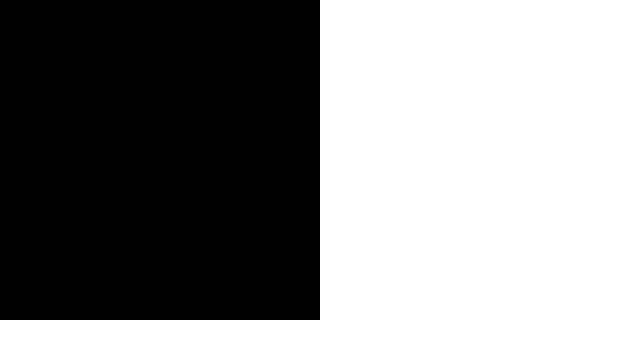
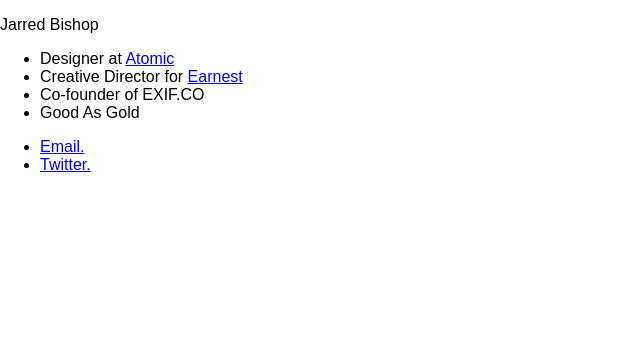
Before and after one commit to jarred/among-other-things, a Jekyll site: the page built from index.md, in a window 1280 px wide. Shown: the top 359 px of the page, without its empty margins (0-640 px from the left). Built offline with Jekyll 4.4.1, drawn with Linux system fonts in a browser that asks for light colours.

Commit message:
add notes and new design

```diff
--- a/_layouts/index.html
+++ b/_layouts/index.html
@@ -12,8 +12,20 @@
     <link rel="stylesheet" type="text/css" href="/assets/css/style.css">
   </head>
   <body>
-    <div class="intro-block block">
-
+    <div class="block intro">
+        <p>Jarred Bishop</p>
+        <ul class="intro-roles">
+            <li>Designer at <a href="http://www.atomic.io">Atomic</a></li>
+            <li>Creative Director for <a href="http://www.earnest.co.nz">Earnest</a></li>
+            <li>Co-founder of EXIF.CO</li>
+            <li class="intro-role--previously"Art Director at <a href="http://www.goodasgold.co.nz">Good As Gold</a></li>
+        </ul>
+    </div>
+    <div class="block social">
+        <ul>
+            <li class="social-link"><a href="mailto:jarredbishop+website@gmail.com">Email.</a></li>
+            <li class="social-link"><a href="http://www.twitter.com/jarred">Twitter.</a></li>
+        </ul>
     </div>
     <script>
     (function(i,s,o,g,r,a,m){i['GoogleAnalyticsObject']=r;i[r]=i[r]||function(){
```
Also changed, not shown: _notes/concept.md (added, +9 -0 lines), 6 other files.
